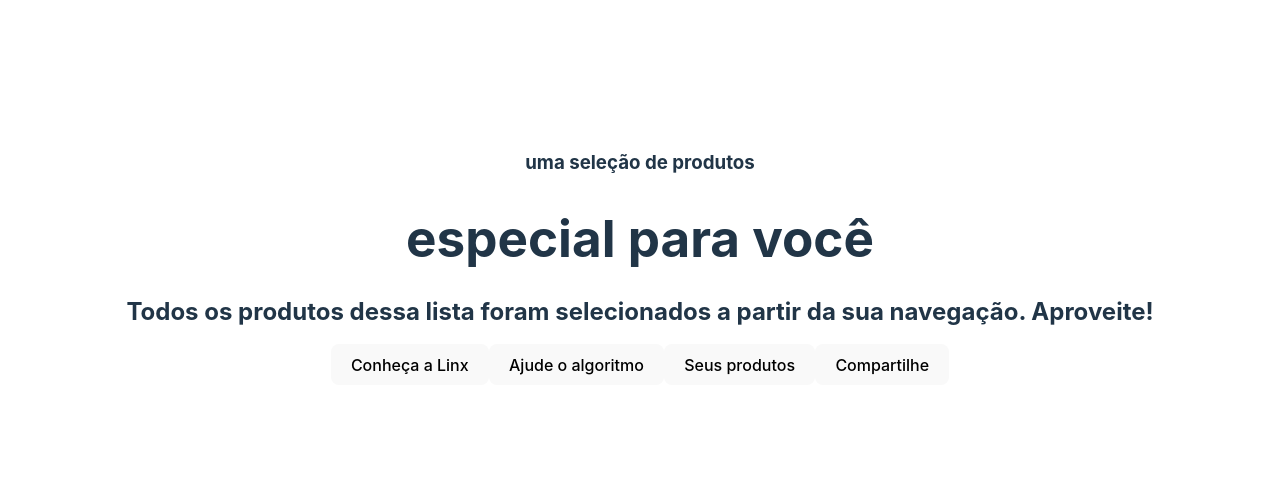
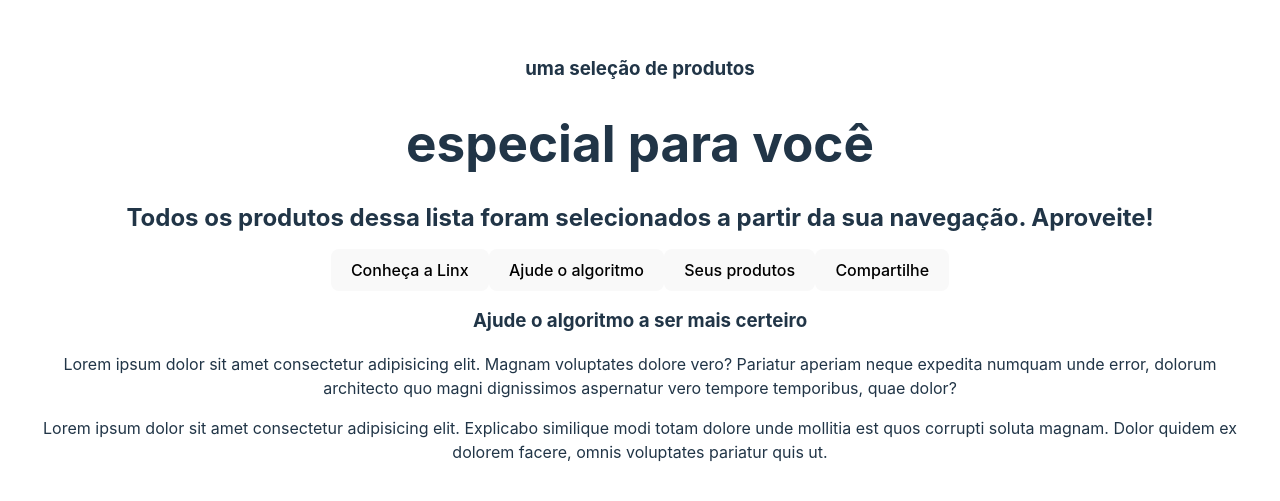
Before and after one commit to alonso-estevam/mod5sprint1, a React (Vite) app: page / in a window 1280 px wide. Shown: the part 141-642 px from the top of the page. Built offline with nearby package versions, Linux system fonts and the light colour scheme.

Commit message:
feat: add article component

```diff
--- a/src/App.jsx
+++ b/src/App.jsx
@@ -1,5 +1,6 @@
 import { useState } from 'react'
 import './App.css'
+import Article from './components/Article/Article'
 import Header from './components/Header/Header'
 
 function App() {
@@ -8,6 +9,7 @@ function App() {
   return (
     <div className="App">
       <Header />
+      <Article />
     </div>
   )
 }
--- a/src/components/Article/Article.jsx
+++ b/src/components/Article/Article.jsx
@@ -0,0 +1,16 @@
+import React from 'react'
+
+const Article = () => {
+  return (
+    <article>
+
+        <h3>Ajude o algoritmo a ser mais certeiro</h3>
+        <p>Lorem ipsum dolor sit amet consectetur adipisicing elit. Magnam voluptates dolore vero? Pariatur aperiam neque expedita numquam unde error, dolorum architecto quo magni dignissimos aspernatur vero tempore temporibus, quae dolor?</p>
+
+        <p>Lorem ipsum dolor sit amet consectetur adipisicing elit. Explicabo similique modi totam dolore unde mollitia est quos corrupti soluta magnam. Dolor quidem ex dolorem facere, omnis voluptates pariatur quis ut.</p>
+
+    </article>
+  )
+}
+
+export default Article
```
